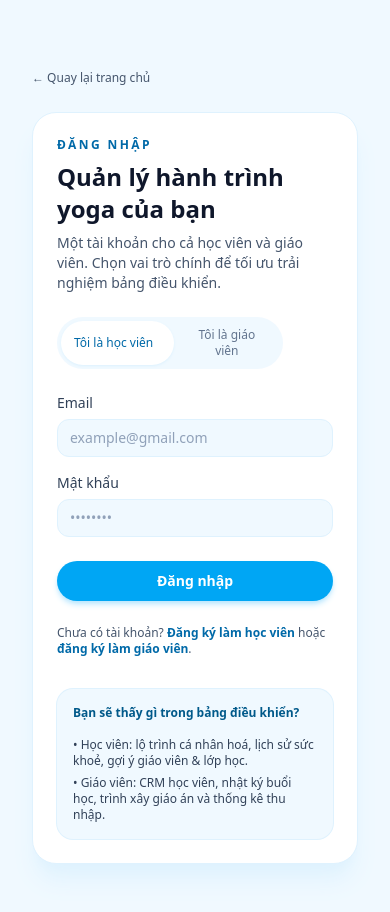
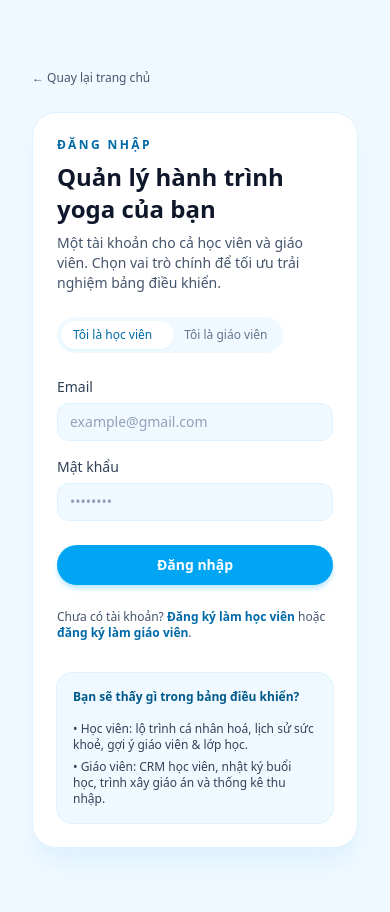
Before and after one commit to ThangLoiNguyen/YogAI, a Next.js app: page /login in a window 390 px wide. Shown: the top 912 px of the page. Built offline with nearby package versions, Linux system fonts and the light colour scheme.

Commit message:
responsive

```diff
--- a/app/(auth)/login/page.tsx
+++ b/app/(auth)/login/page.tsx
@@ -35,15 +35,15 @@ export default function LoginPage() {
 
             <div className="relative inline-flex gap-2 overflow-hidden rounded-full bg-sky-50 p-1 text-xs">
               <div
-                className={`absolute inset-y-1 w-1/2 rounded-full bg-white shadow-sm shadow-sky-100 transition-transform duration-300 ${role === "student" ? "translate-x-0" : "translate-x-full"
+                className={`absolute inset-y-1 w-1/2 rounded-full bg-white shadow-sm shadow-sky-100 transition-transform duration-300 ${role === "student" ? "translate-x-0" : "translate-x-[90%]"
                   }`}
               />
               <button
                 type="button"
                 onClick={() => setRole("student")}
                 className={`relative z-10 flex-1 rounded-full px-3 py-1.5 font-medium transition-colors duration-200 ${role === "student"
-                    ? "text-sky-700"
-                    : "text-slate-500 hover:text-sky-700"
+                  ? "text-sky-700"
+                  : "text-slate-500 hover:text-sky-700"
                   }`}
               >
                 Tôi là học viên
@@ -51,9 +51,9 @@ export default function LoginPage() {
               <button
                 type="button"
                 onClick={() => setRole("teacher")}
-                className={`relative z-10 flex-1 rounded-full px-3 py-1.5 font-medium transition-colors duration-200 ${role === "teacher"
-                    ? "text-sky-700"
-                    : "text-slate-500 hover:text-sky-700"
+                className={`relative z-10 flex-1.5 rounded-full px-3 py-1.5 font-medium transition-colors duration-200 ${role === "teacher"
+                  ? "text-sky-700"
+                  : "text-slate-500 hover:text-sky-700"
                   }`}
               >
                 Tôi là giáo viên
```
